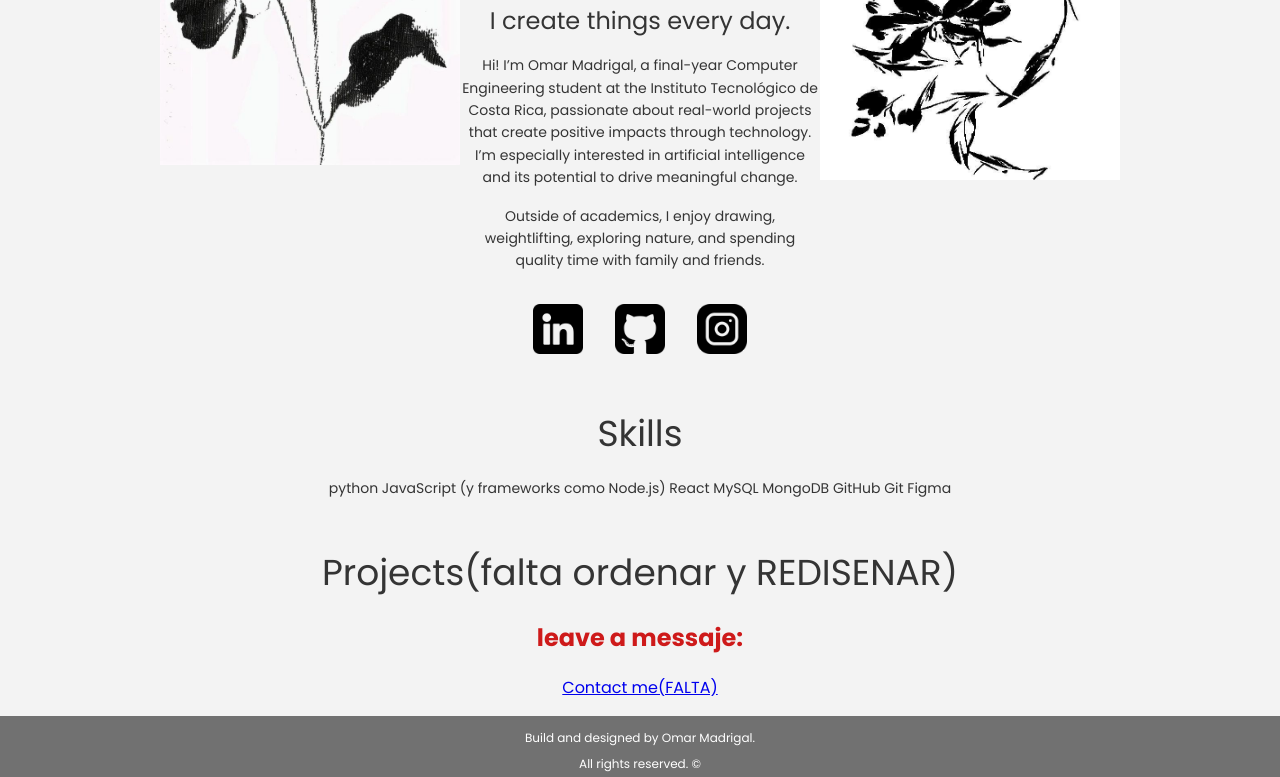
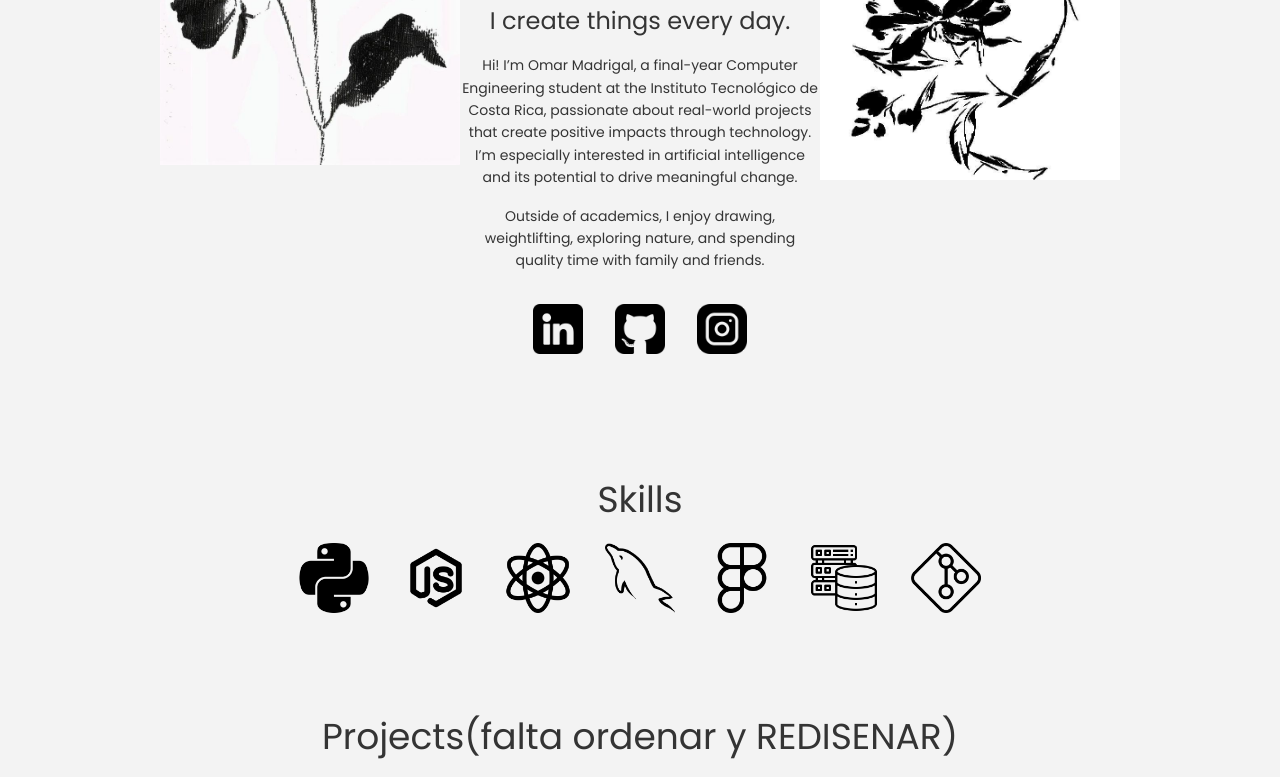
Before and after one commit to predye28/personal-portfolio, a Gatsby site in the folder predyye/: page / in a window 1280 px wide. Shown: the part 521-1298 px from the top of the page. Built offline with nearby package versions, Linux system fonts and the light colour scheme; Gatsby itself is replaced by a stand-in of ours.

Commit message:
add skills in portfolio

```diff
--- a/predyye/src/pages/index.js
+++ b/predyye/src/pages/index.js
@@ -40,29 +40,29 @@
             <div className="social-links">
               <a href="https://www.linkedin.com/in/tu-perfil" target="_blank" rel="noopener noreferrer">
                 <StaticImage
-                  src="../images/linkedin.png"
+                  src="../images/network/linkedin.png"
                   alt="LinkedIn"
                   className="social-icon"
                   placeholder="blurred"
-                  quality={90}
+                  quality={100}
                 />
               </a>
               <a href="https://github.com/predye28" target="_blank" rel="noopener noreferrer">
                 <StaticImage
-                  src="../images/github.png"
+                  src="../images/network/github.png"
                   alt="LinkedIn"
                   className="social-icon"
                   placeholder="blurred"
-                  quality={90}
+                  quality={100}
                 />
               </a>
               <a href="https://www.instagram.com/predyye/" target="_blank" rel="noopener noreferrer">
                 <StaticImage
-                  src="../images/instagram.png"
+                  src="../images/network/instagram.png"
                   alt="LinkedIn"
                   className="social-icon"
                   placeholder="blurred"
-                  quality={90}
+                  quality={100}
                 />
               </a>
             </div>
@@ -78,21 +78,79 @@
         </div>
       </section>
 
-
+      <br></br>
+      <br></br>
       <section id= "skills" className="section">
         <h3 className="section-title">Skills</h3>
-        <p className="section-paragraph">
-          python
-          JavaScript (y frameworks como Node.js)
-          React
-          MySQL
-          MongoDB
-          GitHub
-          Git
-          Figma
-        </p>
+        <div className="skills-links">
+          <a target="_blank" rel="noopener noreferrer">
+              <StaticImage
+                src="../images/skills/python.png"
+                alt="python"
+                className="skills-icon"
+                placeholder="blurred"
+                quality={100}
+              />
+          </a>
+          <a target="_blank" rel="noopener noreferrer">
+              <StaticImage
+                src="../images/skills/js.png"
+                alt="js"
+                className="skills-icon"
+                placeholder="blurred"
+                quality={100}
+              />
+          </a>
+          <a target="_blank" rel="noopener noreferrer">
+              <StaticImage
+                src="../images/skills/react.png"
+                alt="react"
+                className="skills-icon"
+                placeholder="blurred"
+                quality={100}
+              />
+          </a>
+          <a target="_blank" rel="noopener noreferrer">
+              <StaticImage
+                src="../images/skills/mysql.png"
+                alt="mysql"
+                className="skills-icon"
+                placeholder="blurred"
+                quality={100}
+              />
+          </a>
+          <a target="_blank" rel="noopener noreferrer">
+              <StaticImage
+                src="../images/skills/figma.png"
+                alt="figma"
+                className="skills-icon"
+                placeholder="blurred"
+                quality={100}
+              />
+          </a>
+          <a target="_blank" rel="noopener noreferrer">
+              <StaticImage
+                src="../images/skills/database.png"
+                alt="database"
+                className="skills-icon"
+                placeholder="blurred"
+                quality={100}
+              />
+          </a>
+          <a target="_blank" rel="noopener noreferrer">
+              <StaticImage
+                src="../images/skills/git.png"
+                alt="git"
+                className="skills-icon"
+                placeholder="blurred"
+                quality={100}
+              />
+          </a>
+        </div>
+
       </section>
-
+      <br></br>
+      <br></br>
       <section id="projects" className="section">
       <h2 className="section-title">Projects(falta ordenar y REDISENAR)</h2>
       <div className="section-paragraph">
--- a/predyye/src/style/Style.css
+++ b/predyye/src/style/Style.css
@@ -157,6 +157,23 @@ body {
   transform: scale(1.1);
 }
 
+.skills-links {
+  display: flex;
+  justify-content: center;
+  gap: 2rem;
+  margin-top: 0rem;
+}
+
+.skills-icon {
+  width: 70px;
+  height: 70px;
+  transition: transform 0.3s ease;
+}
+
+.skills-icon:hover {
+  transform: scale(1.1);
+}
+
 
 
 /* RESPONSIVE */
```
Also changed, not shown: predyye/src/images/network/github.png (renamed from predyye/src/images/github.png), predyye/src/images/network/instagram.png (renamed from predyye/src/images/instagram.png), predyye/src/images/network/linkedin.png (renamed from predyye/src/images/linkedin.png), predyye/src/images/skills/database.png (added), predyye/src/images/skills/figma.png (added), predyye/src/images/skills/git.png (added), predyye/src/images/skills/js.png (added), predyye/src/images/skills/mysql.png (added), predyye/src/images/skills/python.png (added), predyye/src/images/skills/react.png (added).
